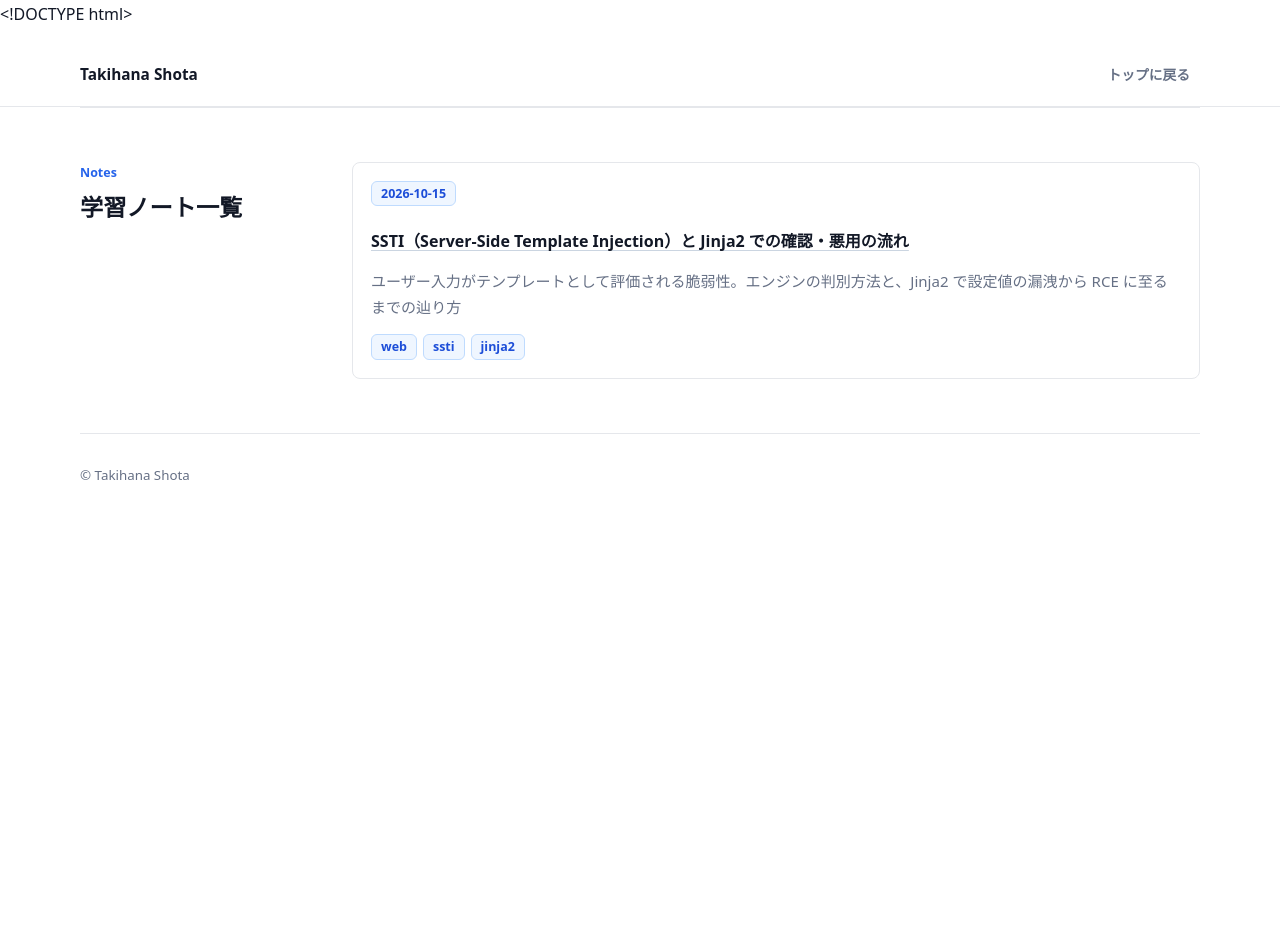
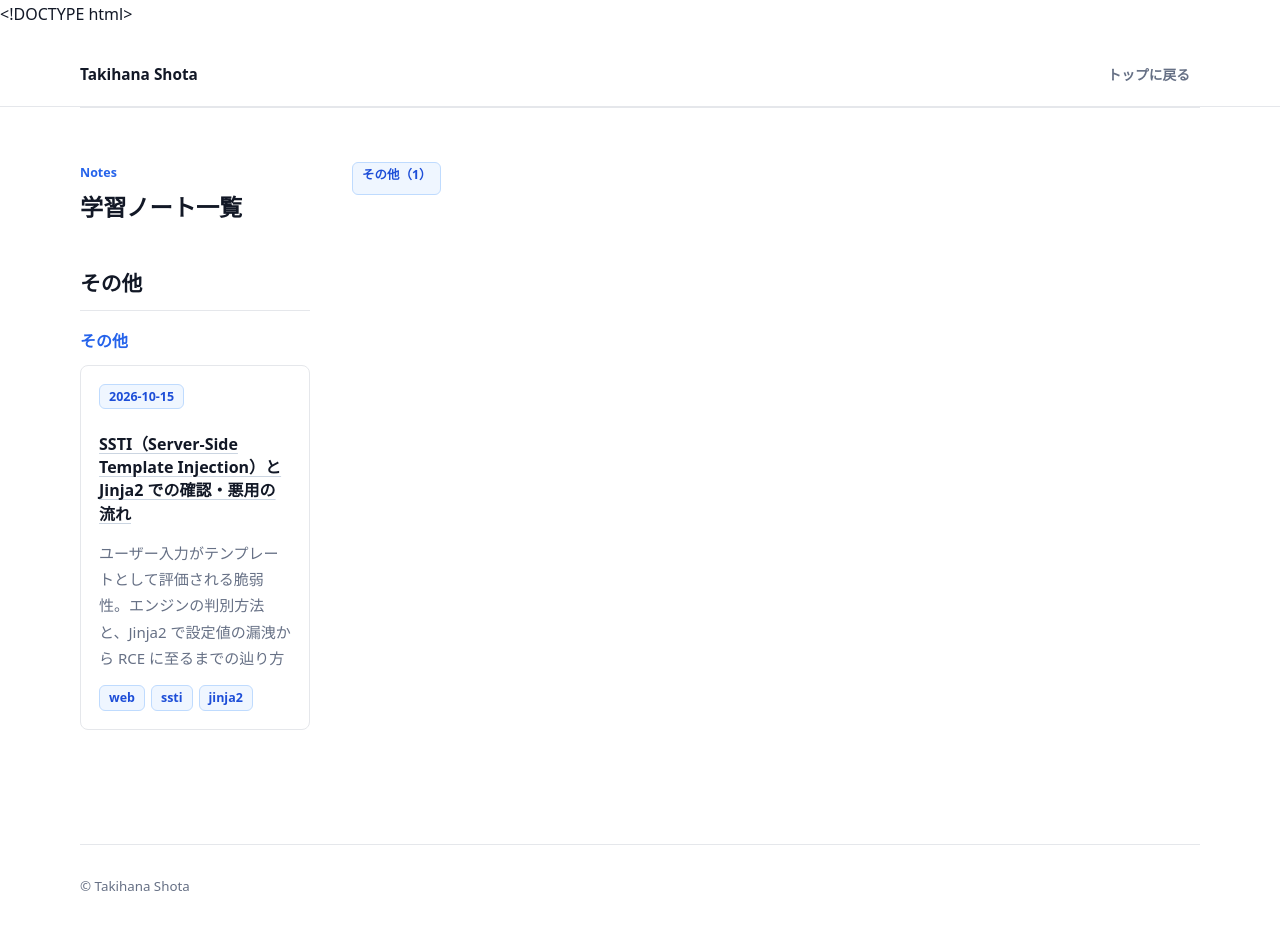
Before and after one commit to MooseLoveti/MooseLoveti.github.io, a Jekyll site: the page built from notes/index.md, in a window 1280 px wide and 944 px high. Shown: the top 930 px of the window. Built offline with Jekyll 4.4.1, drawn with Linux system fonts in a browser that asks for light colours.

Commit message:
学習ノートをカテゴリとトピックごとにまとめて表示
- notes/index.md: ノートの front matter の category と topic で
  グループ化して一覧を出す。上部にカテゴリへのリンクを置く
- _layouts/note.html: 「ノート一覧 / カテゴリ / トピック」の
  パンくずリストと更新日（updated）を表示
- index.html: 学習ノートの各項目に日付とカテゴリ / トピックを表示

Co-Authored-By: Claude Opus 5.5 <noreply@anthropic.com>

```diff
--- a/_layouts/note.html
+++ b/_layouts/note.html
@@ -13,8 +13,14 @@
     <main class="note">
         <article>
             <header class="note-head">
+                <nav class="note-breadcrumb" aria-label="パンくずリスト">
+                    <a href="/notes/">ノート一覧</a>
+                    {% if page.category %}<span aria-hidden="true">/</span> <a href="/notes/#{{ page.category | slugify }}">{{ page.category | escape }}</a>{% endif %}
+                    {% if page.topic %}<span aria-hidden="true">/</span> <span>{{ page.topic | escape }}</span>{% endif %}
+                </nav>
                 <h1>{{ page.title | escape }}</h1>
                 {% if page.date %}<time datetime="{{ page.date | date_to_xmlschema }}">{{ page.date | date: "%Y-%m-%d" }}</time>{% endif %}
+                {% if page.updated %}<span class="note-updated">（更新 <time datetime="{{ page.updated | date_to_xmlschema }}">{{ page.updated | date: "%Y-%m-%d" }}</time>）</span>{% endif %}
                 {% if page.tags %}
                 <p class="note-tags">{% for tag in page.tags %}<span class="tag">{{ tag | escape }}</span> {% endfor %}</p>
                 {% endif %}
--- a/index.html
+++ b/index.html
@@ -175,7 +175,7 @@
             <div class="article-list">
                 {% for note in notes limit: 5 %}
                 <article class="article-record">
-                    <span class="tag">{{ note.date | date: "%Y-%m-%d" }}</span>
+                    <span class="tag">{{ note.date | date: "%Y-%m-%d" }}{% if note.category %} · {{ note.category }}{% if note.topic %} / {{ note.topic }}{% endif %}{% endif %}</span>
                     <h3><a href="{{ note.url }}">{{ note.title }}</a></h3>
                     {% if note.summary %}<p>{{ note.summary }}</p>{% endif %}
                     {% if note.tags.size > 0 %}<div class="tag-row">{% for tag in note.tags %}<span class="tag">{{ tag }}</span>{% endfor %}</div>{% endif %}
--- a/notes/index.md
+++ b/notes/index.md
@@ -27,18 +27,37 @@ layout: null
                 <h2>学習ノート一覧</h2>
             </div>
 
-            {% assign notes = site.pages | where_exp: "n", "n.path contains 'notes/'" | where_exp: "n", "n.path != 'notes/index.md'" | sort: "date" | reverse %}
+            {% assign notes = site.pages | where_exp: "n", "n.path contains 'notes/'" | where_exp: "n", "n.path != 'notes/index.md'" %}
             {% if notes.size > 0 %}
-            <div class="article-list">
-                {% for note in notes %}
-                <article class="article-record">
-                    <span class="tag">{{ note.date | date: "%Y-%m-%d" }}</span>
-                    <h3><a href="{{ note.url }}">{{ note.title }}</a></h3>
-                    {% if note.summary %}<p>{{ note.summary }}</p>{% endif %}
-                    {% if note.tags.size > 0 %}<div class="tag-row">{% for tag in note.tags %}<span class="tag">{{ tag }}</span>{% endfor %}</div>{% endif %}
-                </article>
+            {% assign categories = notes | group_by: "category" | sort: "name" %}
+            <nav class="note-category-nav" aria-label="カテゴリ">
+                {% for category in categories %}
+                <a class="tag" href="#{{ category.name | default: 'other' | slugify }}">{{ category.name | default: "その他" }}（{{ category.size }}）</a>
                 {% endfor %}
-            </div>
+            </nav>
+
+            {% for category in categories %}
+            <section class="note-category" id="{{ category.name | default: 'other' | slugify }}">
+                <h3>{{ category.name | default: "その他" }}</h3>
+                {% assign topics = category.items | group_by: "topic" | sort: "name" %}
+                {% for topic in topics %}
+                <div class="note-topic">
+                    <h4>{{ topic.name | default: "その他" }}</h4>
+                    {% assign topic_notes = topic.items | sort: "date" | reverse %}
+                    <div class="article-list">
+                        {% for note in topic_notes %}
+                        <article class="article-record">
+                            <span class="tag">{{ note.date | date: "%Y-%m-%d" }}{% if note.updated %}（更新 {{ note.updated | date: "%Y-%m-%d" }}）{% endif %}</span>
+                            <h3><a href="{{ note.url }}">{{ note.title }}</a></h3>
+                            {% if note.summary %}<p>{{ note.summary }}</p>{% endif %}
+                            {% if note.tags.size > 0 %}<div class="tag-row">{% for tag in note.tags %}<span class="tag">{{ tag }}</span>{% endfor %}</div>{% endif %}
+                        </article>
+                        {% endfor %}
+                    </div>
+                </div>
+                {% endfor %}
+            </section>
+            {% endfor %}
             {% else %}
             <p>準備中</p>
             {% endif %}
--- a/style.css
+++ b/style.css
@@ -406,6 +406,53 @@ a:focus-visible {
     margin: 8px 0 0;
 }
 
+.note-breadcrumb {
+    display: flex;
+    flex-wrap: wrap;
+    gap: 6px;
+    margin: 0 0 12px;
+    color: var(--muted);
+    font-size: 0.86rem;
+}
+
+.note-updated {
+    color: var(--muted);
+    font-size: 0.9rem;
+}
+
+.note-category-nav {
+    display: flex;
+    flex-wrap: wrap;
+    gap: 8px;
+    margin: 0 0 28px;
+}
+
+.note-category-nav a {
+    text-decoration: none;
+}
+
+.note-category {
+    scroll-margin-top: var(--header-h);
+    margin: 0 0 36px;
+}
+
+.note-category > h3 {
+    margin: 0 0 16px;
+    padding-bottom: 8px;
+    border-bottom: 1px solid var(--line);
+    font-size: 1.3rem;
+}
+
+.note-topic {
+    margin: 0 0 24px;
+}
+
+.note-topic > h4 {
+    margin: 0 0 10px;
+    color: var(--accent);
+    font-size: 1rem;
+}
+
 .note-body {
     max-width: var(--note-max);
     margin-top: 28px;
```
